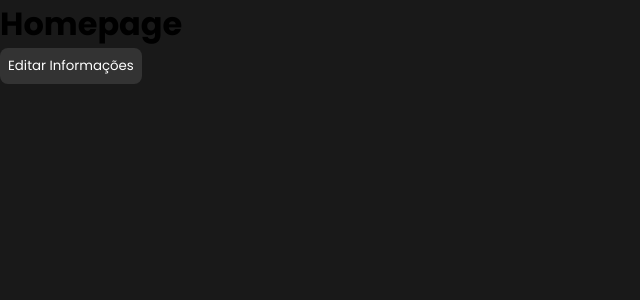
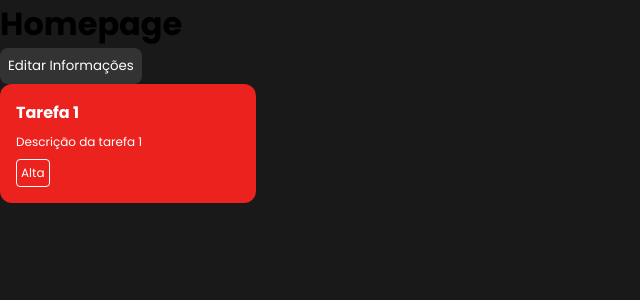
Before and after one commit to mikaellmiguel/Frontend-Tasks-Management, a React (Vite) app: page / in a window 1280 px wide. Shown: the top 300 px of the page, without its empty margins (0-640 px from the left). Built offline with nearby package versions, Linux system fonts and the light colour scheme.

Commit message:
feat: criação do componente Task

```diff
--- /dev/null
+++ b/src/components/Task/index.jsx
@@ -0,0 +1,12 @@
+/* eslint-disable react/prop-types */
+import { Container } from "./styles";
+
+export const Task= ({title, description, priority, ...rest}) => {
+    return (
+        <Container {...rest}>
+            <h2>{title}</h2>
+            {description && <p>{description}</p>}
+            {priority && <span>{priority}</span>}
+        </Container>
+    );
+}
--- /dev/null
+++ b/src/components/Task/styles.js
@@ -0,0 +1,38 @@
+import styled from "styled-components";
+
+export const Container = styled.div`
+    display: flex;
+    flex-direction: column;
+    gap: 0.5rem;
+    background-color:${({ status }) => {
+        switch (status) {
+            case "concluida":
+                return "#00A88B";
+            case "realizando":
+                return "#7678D1";
+            default:
+                return "#EC221F";
+        }
+    }};
+    width: 16rem;
+    padding: 1rem;
+    color: #FFFFFF;
+    border-radius: 0.75rem;
+
+    h2 {
+        font-size: 1rem;
+    }
+
+    p {
+        font-size: 0.75rem;
+    }
+
+    span {
+        font-size: 0.75rem;
+        display: inline-block;
+        width: fit-content;
+        padding: 0.25rem;
+        border: 1px solid #FFFFFF;
+        border-radius: 0.25rem;
+    }
+`;
--- a/src/pages/Homepage/index.jsx
+++ b/src/pages/Homepage/index.jsx
@@ -1,11 +1,13 @@
 import { Button } from "../../components/Button";
 import { Container } from "./styles";
+import { Task } from "../../components/Task";
 
 export function Homepage() {
   return (
     <Container>
       <h1>Homepage</h1>
       <Button text="Editar Informações" backgroundColor="#333333" />
+      <Task title="Tarefa 1" description="Descrição da tarefa 1" priority="Alta" status="pendente"/>
     </Container>
   );
 }
```
